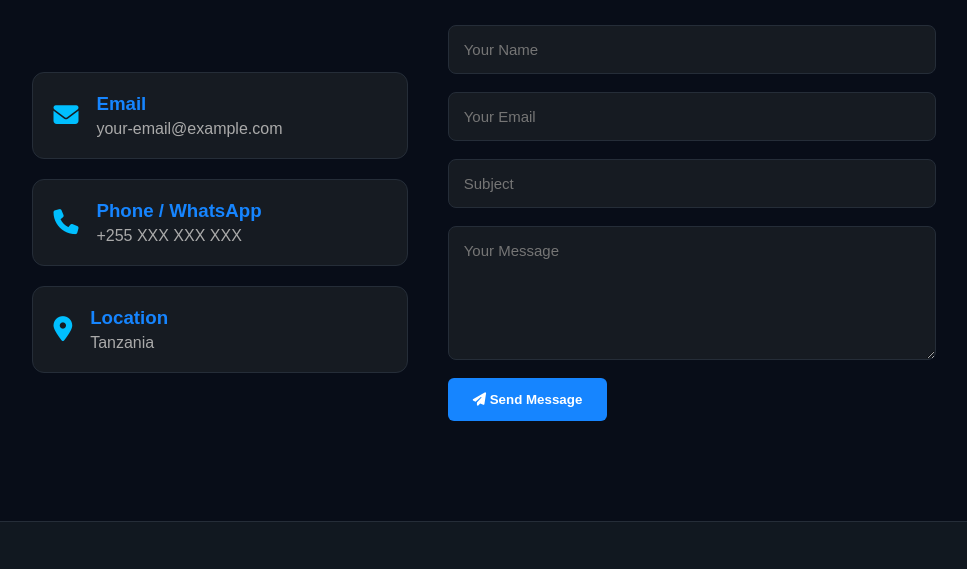
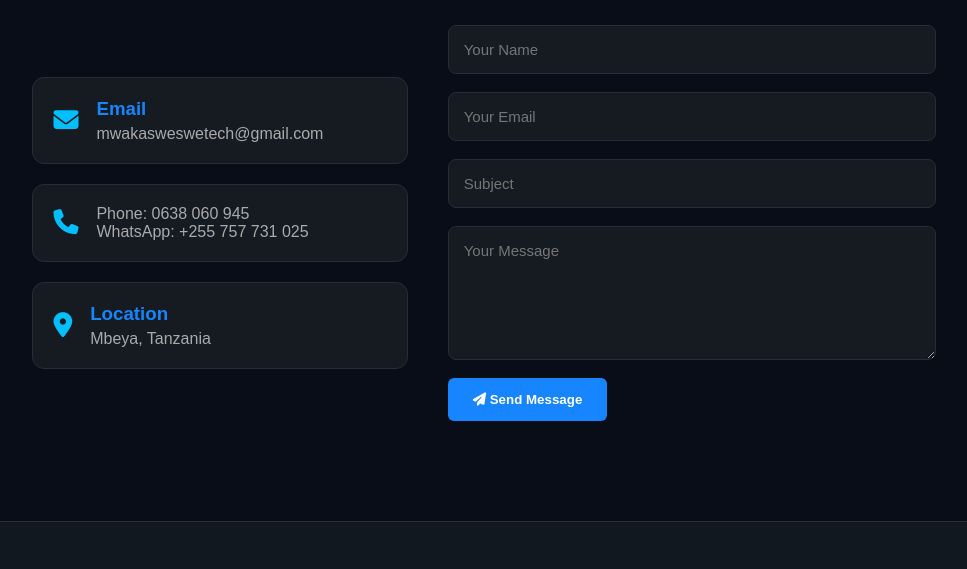
Before and after one commit to Mwakasweswe/henry-portfolio, a plain HTML site: page index.html in a window 1280 px wide. Shown: the part 4120-4689 px from the top of the page, without its empty margins (156-1123 px from the left). Drawn offline with nearby package versions, Linux system fonts and the light colour scheme.

Commit message:
Update Official Contact Details

```diff
--- a/index.html
+++ b/index.html
@@ -415,15 +415,15 @@
                 <i class="fa-solid fa-envelope"></i>
                 <div>
                     <h3>Email</h3>
-                    <p>your-email@example.com</p>
+                    <p>mwakasweswetech@gmail.com</p>
                 </div>
             </div>
 
             <div class="contact-item">
                 <i class="fa-solid fa-phone"></i>
                 <div>
-                    <h3>Phone / WhatsApp</h3>
-                    <p>+255 XXX XXX XXX</p>
+                    <p>Phone: 0638 060 945</p>
+<p>WhatsApp: +255 757 731 025</p>
                 </div>
             </div>
 
@@ -431,7 +431,7 @@
                 <i class="fa-solid fa-location-dot"></i>
                 <div>
                     <h3>Location</h3>
-                    <p>Tanzania</p>
+                    <p>Mbeya, Tanzania</p>
                 </div>
             </div>
 
```
